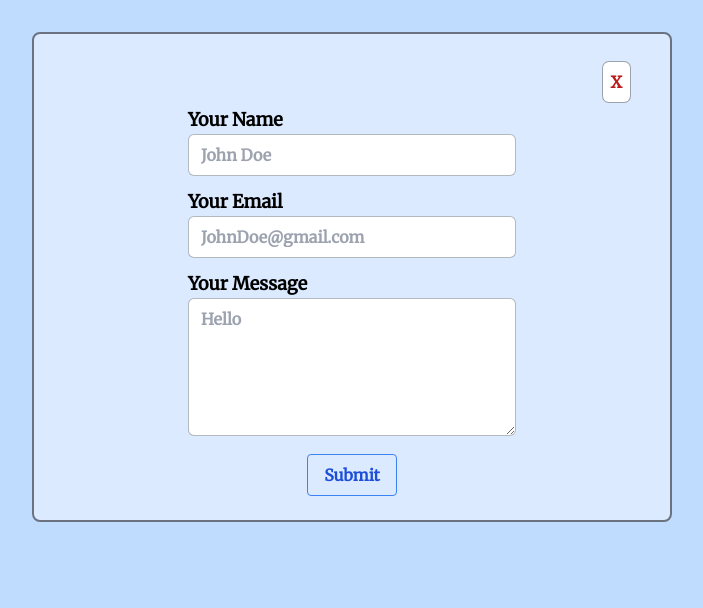
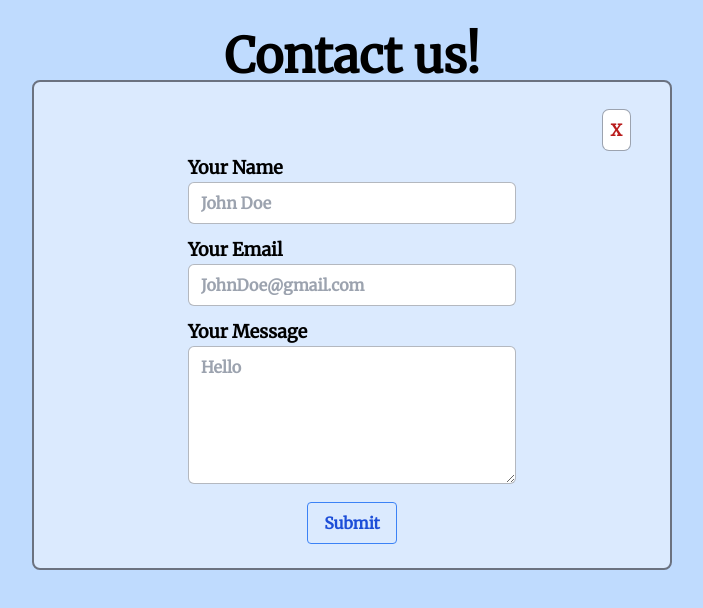
Before and after one commit to timdenisiuk/Contact-Form, a Next.js app: page / in a window 1280 px wide. Both pictures are taken after a click on the button "Contact Us". Shown: the top 608 px of the page, without its empty margins (288-991 px from the left). Built offline with nearby package versions, Linux system fonts and the light colour scheme.

Commit message:
See "contact us!" when form open

```diff
--- a/components/Form.js
+++ b/components/Form.js
@@ -80,7 +80,8 @@ export default function Form(props) {
 
   //if trigger is true, renders the form window, otherwise no render
   return (props.trigger) ? (
-      <div className="absolute w-11/12 pb-6 overflow-y-auto bg-blue-100 border-2 border-gray-500 rounded-lg lg:w-6/12 h-9/12 lg:pt-2">
+      <div className="absolute w-11/12 pb-6 overflow-y-auto bg-blue-100 border-2 \
+       border-gray-500 rounded-lg lg:w-6/12 h-9/12 lg:pt-2 mt-8 lg:mt-12">
           <div className='px-3 pt-16'>
             <form className="flex flex-col items-center w-2/3 mx-auto sm:px-10" onSubmit={handleSubmit}>
               <button className = "absolute top-4 right-4 mr-6 mt-3 ring-1 ring-gray-400 bg-white rounded-md p-2 \
--- a/pages/index.js
+++ b/pages/index.js
@@ -20,9 +20,9 @@ export default function Home() {
       <Head>
         <title>Contact Us</title>
       </Head>
-      <div className="box-border w-screen h-screen p-0 m-0 overflow-y-hidden font-sans font-bold bg-blue-200">
+      <div className="box-border w-screen h-full p-0 m-0 overflow-y-hidden font-sans font-bold bg-blue-200">
         <main className="flex flex-col items-center min-h-screen p-8 font-merriweather">
-          <h1 className="pb-4 text-2xl text-center sm:text-center lg:text-5xl lg:pb-5 lg:pt-4">Contact us!</h1>
+          <h1 className="pb-4 text-2xl text-center sm:text-center lg:text-5xl lg:pb-5">Contact us!</h1>
           <p className="pb-2 lg:text-xl">Questions? Comments? Concerns?</p>
           <p className="text-xs lg:text-xl">Send us an email, and we will</p>
           <p className="pb-24 text-xs lg:text-xl lg:pb-28">get back to you as soon as possible!</p>
```
